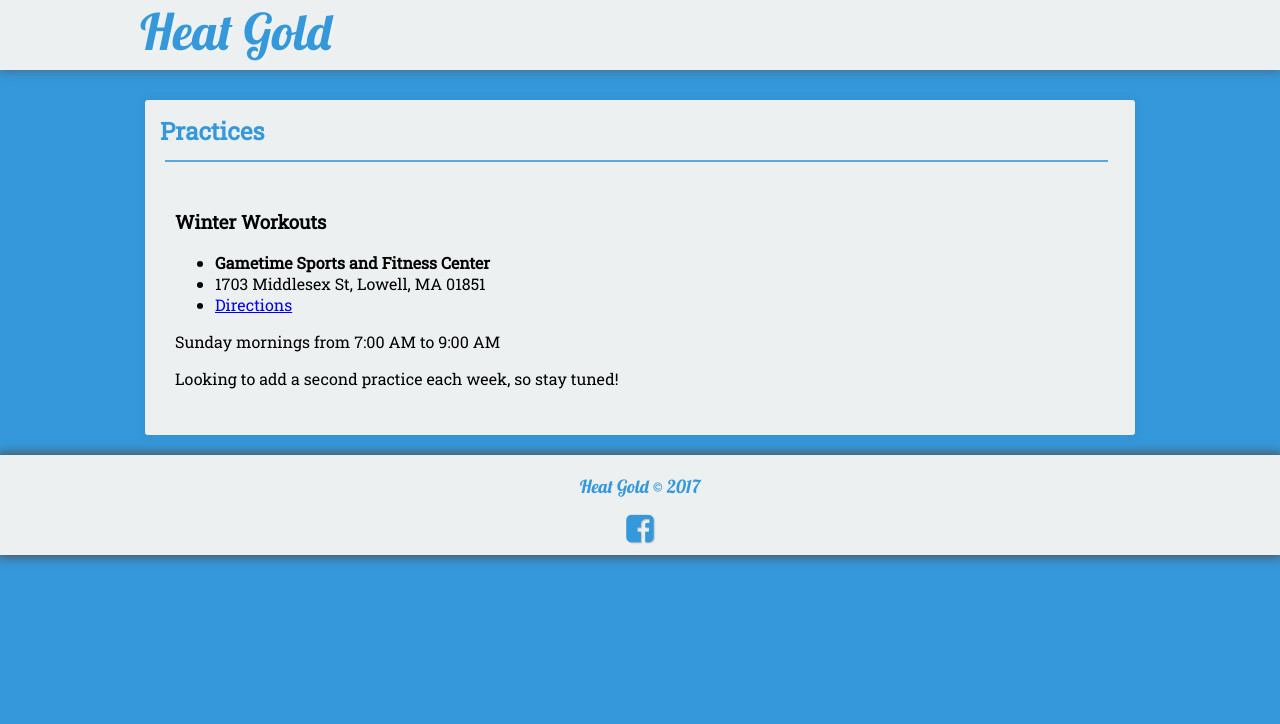
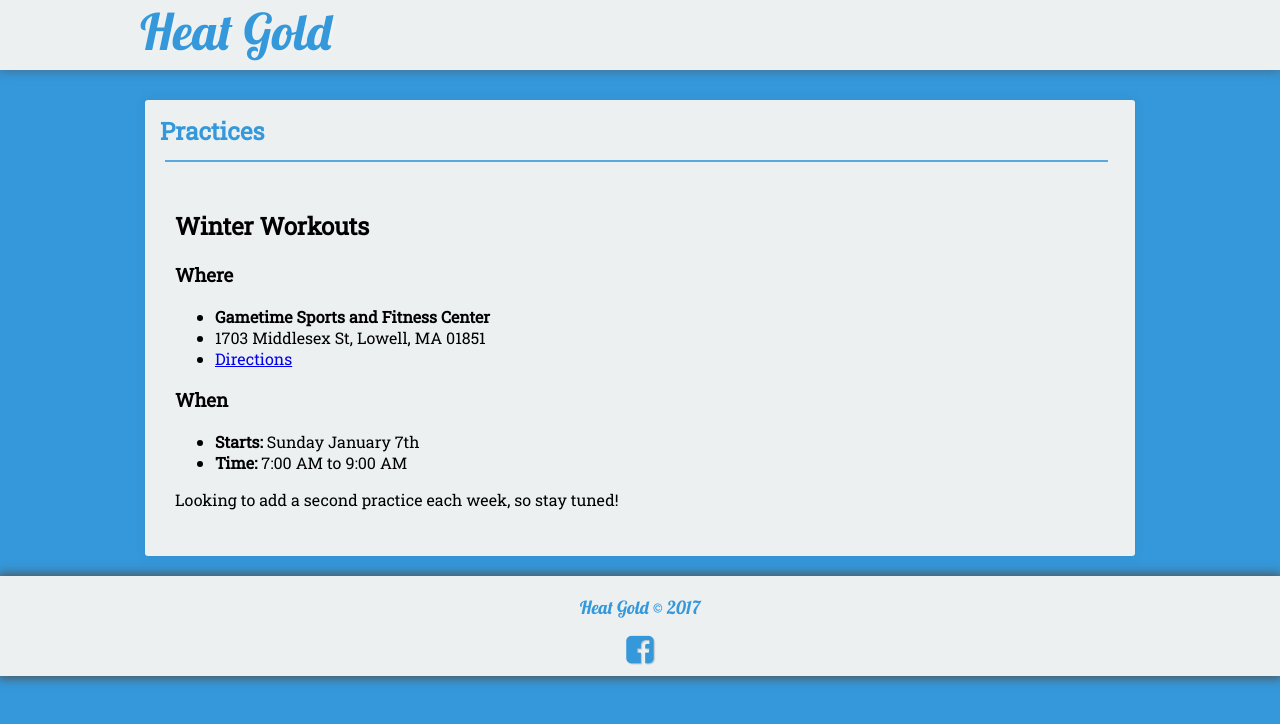
Before and after one commit to seanmerrow/ecf, a Jekyll site: the page built from _posts/2018-08-27-Practices.md, in a window 1280 px wide. Shown: the top 724 px of the page. Built offline with Jekyll 4.4.1, drawn with Linux system fonts in a browser that asks for light colours; nearby versions of some CDN libraries.

Commit message:
Update 2018-08-27-Practices.md

```diff
--- a/_posts/2018-08-27-Practices.md
+++ b/_posts/2018-08-27-Practices.md
@@ -5,12 +5,15 @@ description: Practice Schedule
 excerpt: "Practice Schedule"
 ---
 
-### Winter Workouts
+## Winter Workouts
 
+### Where
 * **Gametime Sports and Fitness Center**
 * 1703 Middlesex St, Lowell, MA 01851
 * [Directions](https://seanmerrow.github.io/heatgold/fields/gametime)
 
-Sunday mornings from 7:00 AM to 9:00 AM
+### When
+* **Starts:** Sunday January 7th
+* **Time:** 7:00 AM to 9:00 AM
 
 Looking to add a second practice each week, so stay tuned!
```
